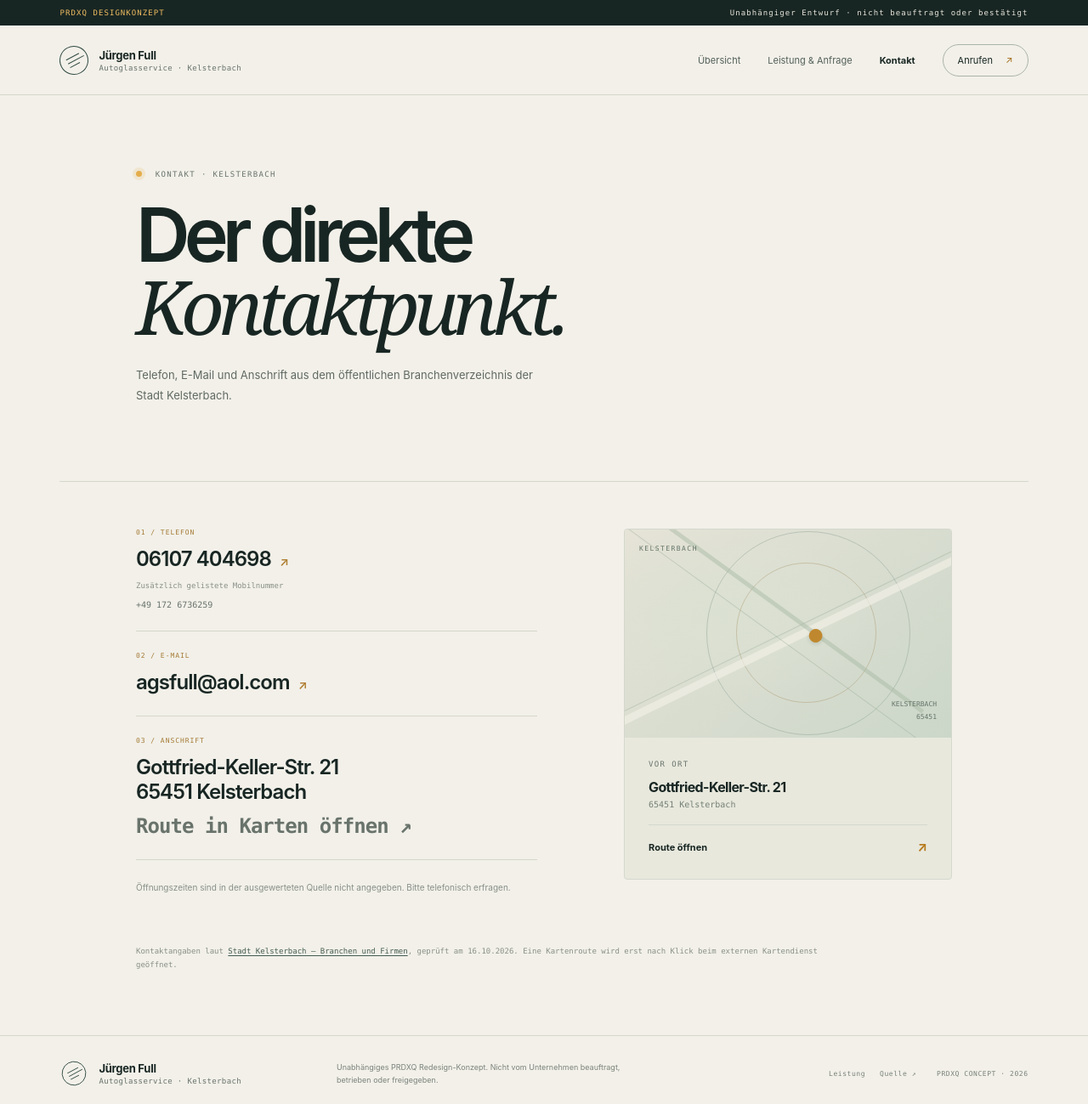
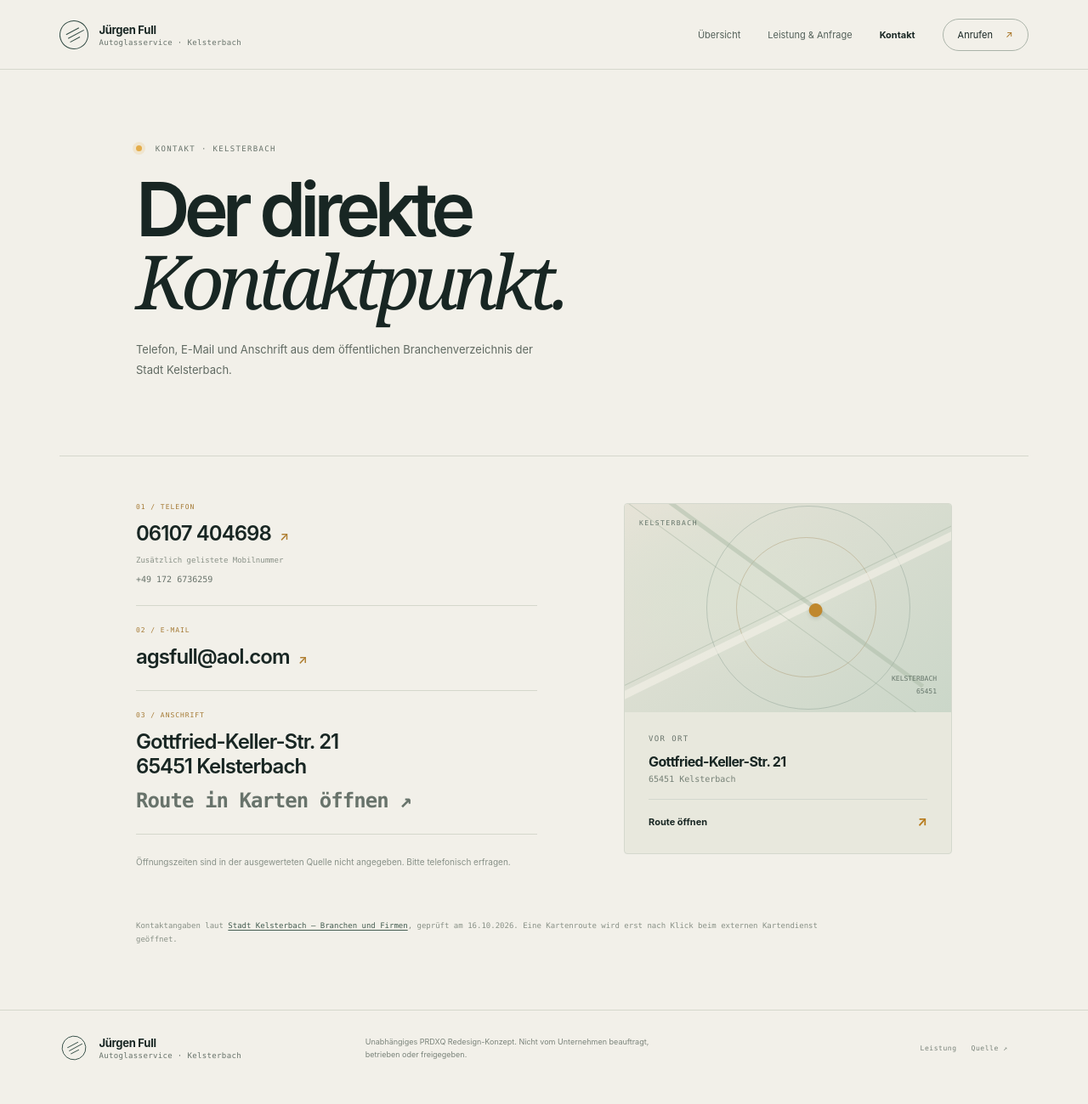
Before and after one commit to pprdxqq/prdxq-concept-autoglasservice-juergen-full, a plain HTML site: page kontakt.html in a window 1280 px wide. Shown: the whole page at 85% size. After the commit the page ends 1272 px from the top, so only its background shows below. Drawn offline with Linux system fonts and the light colour scheme.

Commit message:
Remove visible concept labels for client presentation

```diff
--- a/kontakt.html
+++ b/kontakt.html
@@ -6,7 +6,7 @@
   <title>Kontakt & Anfahrt — Autoglasservice Jürgen Full</title><link rel="icon" href="favicon.svg" type="image/svg+xml"><link rel="stylesheet" href="styles.css"><script src="script.js" defer></script>
 </head>
 <body>
-  <div class="concept-note"><span>PRDXQ DESIGNKONZEPT</span><span>Unabhängiger Entwurf · nicht beauftragt oder bestätigt</span></div>
+
   <header class="site-header"><a class="brand" href="index.html" aria-label="Autoglasservice Jürgen Full — Startseite"><span class="brand-mark" aria-hidden="true"><i></i><i></i><i></i></span><span class="brand-copy"><strong>Jürgen Full</strong><small>Autoglasservice · Kelsterbach</small></span></a><button class="menu-toggle" type="button" aria-expanded="false" aria-controls="site-nav" aria-label="Menü öffnen"><span></span><span></span></button><nav class="site-nav" id="site-nav" aria-label="Hauptnavigation"><a href="index.html">Übersicht</a><a href="leistungen.html">Leistung & Anfrage</a><a href="kontakt.html" aria-current="page">Kontakt</a><a class="nav-call" href="tel:+496107404698">Anrufen <span aria-hidden="true">↗</span></a></nav></header>
   <main class="inner-page contact-page">
     <section class="inner-hero"><p class="eyebrow"><span class="eyebrow-dot"></span> KONTAKT · KELSTERBACH</p><h1>Der direkte<br><em>Kontaktpunkt.</em></h1><p>Telefon, E-Mail und Anschrift aus dem öffentlichen Branchenverzeichnis der Stadt Kelsterbach.</p></section>
@@ -21,6 +21,6 @@
     </section>
     <p class="source-note">Kontaktangaben laut <a href="https://kelsterbach.de/Wirtschaft-Gewerbe/Branchen-und-Firmen/" target="_blank" rel="noreferrer">Stadt Kelsterbach – Branchen und Firmen</a>, geprüft am 16.10.2026. Eine Kartenroute wird erst nach Klick beim externen Kartendienst geöffnet.</p>
   </main>
-  <footer class="site-footer"><a class="brand brand-footer" href="index.html"><span class="brand-mark" aria-hidden="true"><i></i><i></i><i></i></span><span class="brand-copy"><strong>Jürgen Full</strong><small>Autoglasservice · Kelsterbach</small></span></a><p>Unabhängiges PRDXQ Redesign-Konzept. Nicht vom Unternehmen beauftragt, betrieben oder freigegeben.</p><div class="footer-links"><a href="leistungen.html">Leistung</a><a href="https://kelsterbach.de/Wirtschaft-Gewerbe/Branchen-und-Firmen/" target="_blank" rel="noreferrer">Quelle ↗</a></div><span class="copyright">PRDXQ CONCEPT · 2026</span></footer>
+  <footer class="site-footer"><a class="brand brand-footer" href="index.html"><span class="brand-mark" aria-hidden="true"><i></i><i></i><i></i></span><span class="brand-copy"><strong>Jürgen Full</strong><small>Autoglasservice · Kelsterbach</small></span></a><p>Unabhängiges PRDXQ Redesign-Konzept. Nicht vom Unternehmen beauftragt, betrieben oder freigegeben.</p><div class="footer-links"><a href="leistungen.html">Leistung</a><a href="https://kelsterbach.de/Wirtschaft-Gewerbe/Branchen-und-Firmen/" target="_blank" rel="noreferrer">Quelle ↗</a></div><span class="copyright"></span></footer>
 </body>
 </html>
```
